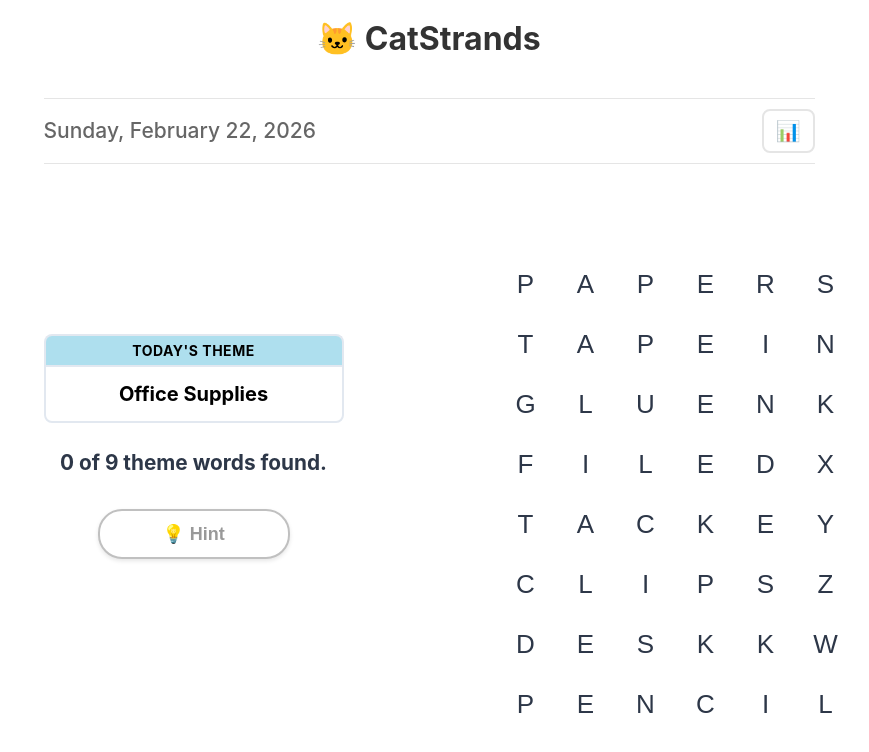
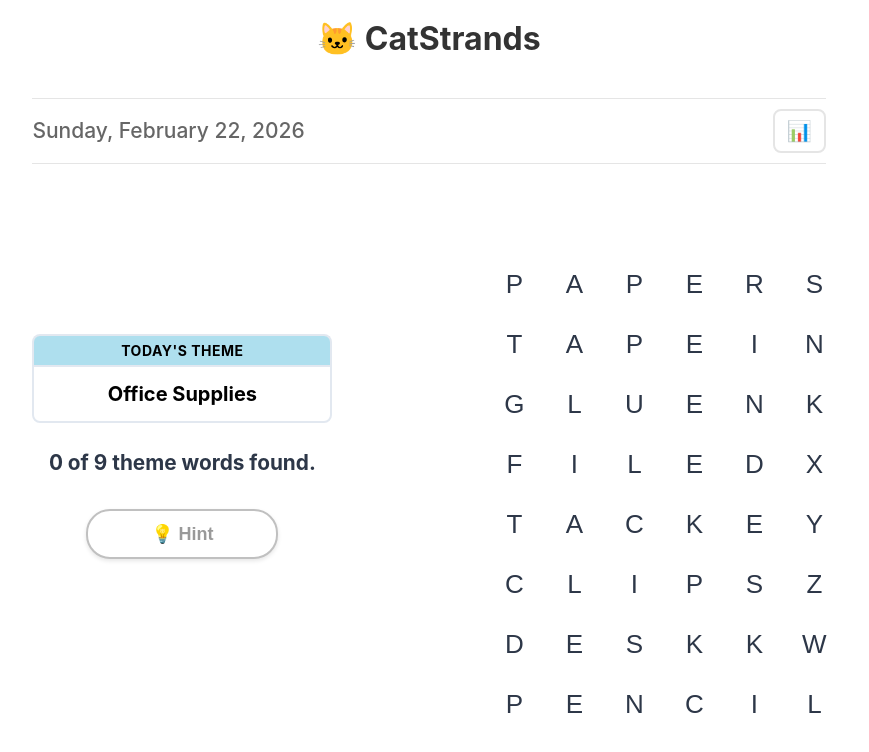
Before and after one commit to slmingol/catstrands, a React (Vite) app: page / in a window 1280 px wide. Shown: the top 752 px of the page, without its empty margins (211-1080 px from the left). Built offline with nearby package versions, Linux system fonts and the light colour scheme.

Commit message:
Make theme titlebar another 1 inch wider (96px total)

```diff
--- a/src/components/StrandsGame.css
+++ b/src/components/StrandsGame.css
@@ -96,7 +96,7 @@
   text-transform: uppercase;
   letter-spacing: 0.5px;
   background: #aedfee;
-  padding: 4px 20px;
+  padding: 4px 68px;
   border-radius: 8px 8px 0 0;
   border: 2px solid #e2e8f0;
   border-bottom: none;
@@ -107,7 +107,7 @@
   font-size: 1.25rem;
   font-weight: 700;
   color: #000;
-  padding: 12px 20px;
+  padding: 12px 68px;
   background: white;
   border-radius: 0 0 8px 8px;
   border: 2px solid #e2e8f0;
```
